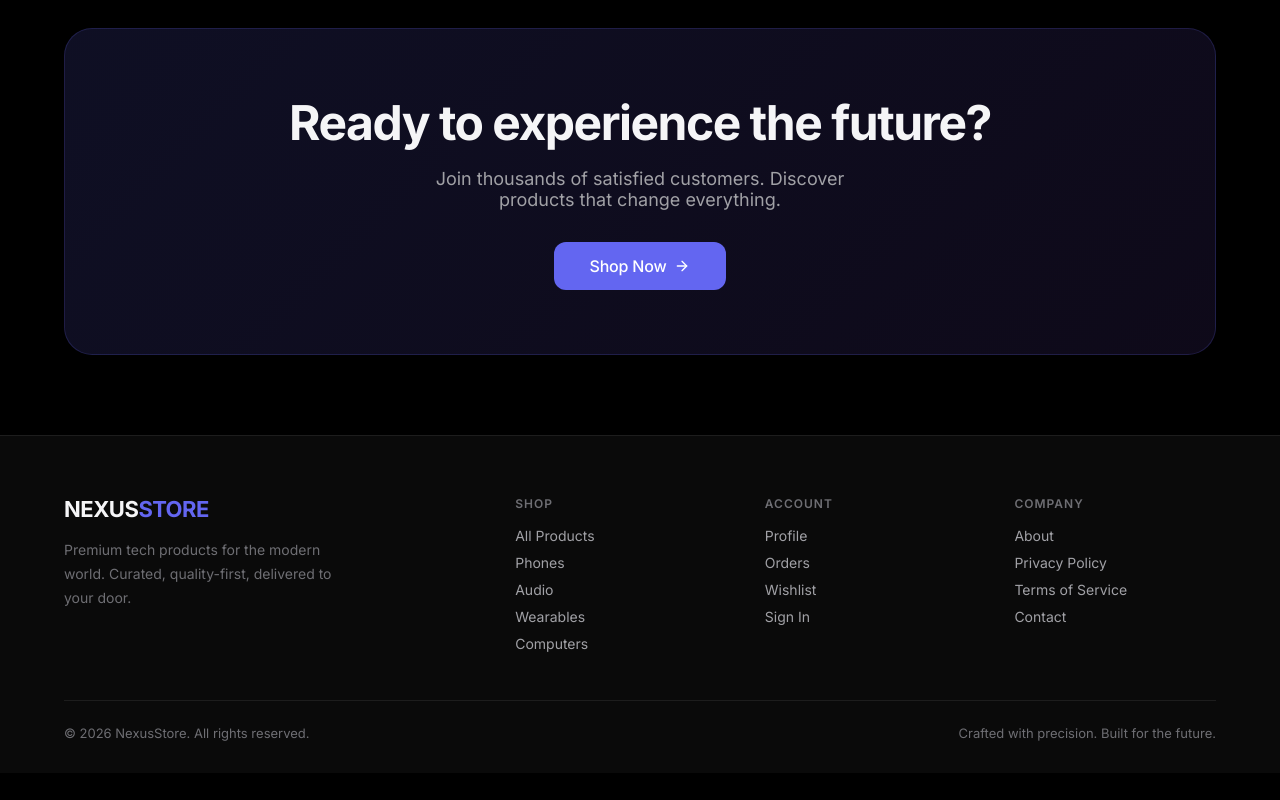
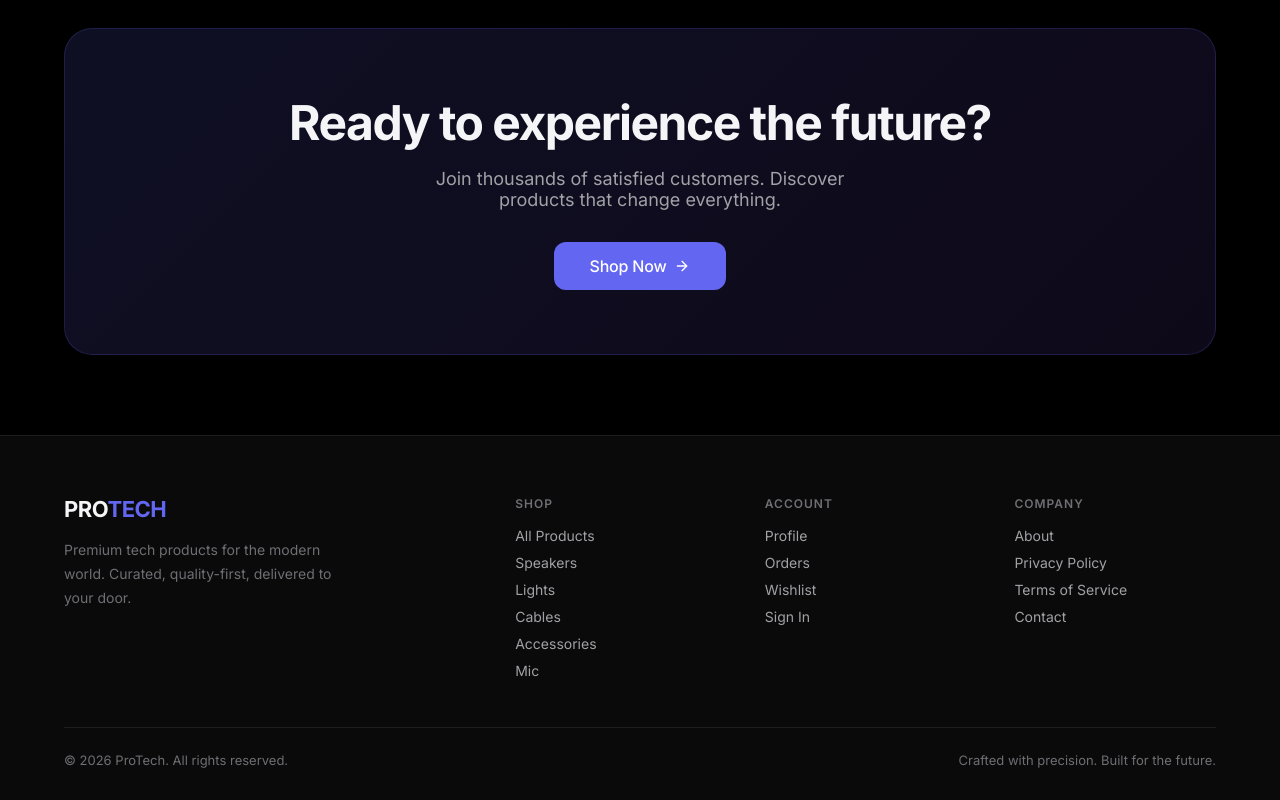
Before and after one commit to karthikraj02/max-frontend, a React (Create React App) app: page / in a window 1280 px wide. Shown: the part 1955-2755 px from the top of the page. Before the commit the page ends 2728 px from the top, so only its background shows below. Built offline with nearby package versions, Linux system fonts and the light colour scheme; no server answers.

Commit message:
Add files via upload

```diff
--- a/package.json
+++ b/package.json
@@ -1,5 +1,5 @@
 {
-  "name": "nexus-store-frontend",
+  "name": "protech-frontend",
   "version": "1.0.0",
   "private": true,
   "dependencies": {
--- a/public/index.html
+++ b/public/index.html
@@ -3,8 +3,8 @@
   <head>
     <meta charset="utf-8" />
     <meta name="viewport" content="width=device-width, initial-scale=1" />
-    <meta name="description" content="NexusStore - Premium Tech Marketplace" />
-    <title>NexusStore</title>
+    <meta name="description" content="ProTech - Premium Tech Marketplace" />
+    <title>ProTech</title>
     <script src="https://checkout.razorpay.com/v1/checkout.js"></script>
   </head>
   <body>
--- a/src/components/layout/Footer.js
+++ b/src/components/layout/Footer.js
@@ -4,7 +4,7 @@ import { Link } from 'react-router-dom';
 export default function Footer() {
   const year = new Date().getFullYear();
   const sections = [
-    { title: 'Shop', links: [{ label: 'All Products', to: '/products' }, { label: 'Phones', to: '/products?category=Phones' }, { label: 'Audio', to: '/products?category=Audio' }, { label: 'Wearables', to: '/products?category=Wearables' }, { label: 'Computers', to: '/products?category=Computers' }] },
+    { title: 'Shop', links: [{ label: 'All Products', to: '/products' }, { label: 'Speakers', to: '/products?category=Speakers' }, { label: 'Lights', to: '/products?category=Lights' }, { label: 'Cables', to: '/products?category=Cables' }, { label: 'Accessories', to: '/products?category=Accessories' }, { label: 'Mic', to: '/products?category=Mic' }] },
     { title: 'Account', links: [{ label: 'Profile', to: '/profile' }, { label: 'Orders', to: '/orders' }, { label: 'Wishlist', to: '/wishlist' }, { label: 'Sign In', to: '/login' }] },
     { title: 'Company', links: [{ label: 'About', to: '#' }, { label: 'Privacy Policy', to: '#' }, { label: 'Terms of Service', to: '#' }, { label: 'Contact', to: '#' }] },
   ];
@@ -16,7 +16,7 @@ export default function Footer() {
           {/* Brand */}
           <div>
             <div style={{ fontSize: 22, fontWeight: 700, letterSpacing: '-0.5px', marginBottom: 16 }}>
-              NEXUS<span style={{ color: 'var(--accent)' }}>STORE</span>
+              PRO<span style={{ color: 'var(--accent)' }}>TECH</span>
             </div>
             <p style={{ fontSize: 14, color: 'var(--text-tertiary)', lineHeight: 1.7, maxWidth: 280 }}>
               Premium tech products for the modern world. Curated, quality-first, delivered to your door.
@@ -36,7 +36,7 @@ export default function Footer() {
           ))}
         </div>
         <div style={{ borderTop: '1px solid var(--border)', paddingTop: 24, display: 'flex', justifyContent: 'space-between', alignItems: 'center', flexWrap: 'wrap', gap: 12 }}>
-          <p style={{ fontSize: 13, color: 'var(--text-tertiary)' }}>© {year} NexusStore. All rights reserved.</p>
+          <p style={{ fontSize: 13, color: 'var(--text-tertiary)' }}>© {year} ProTech. All rights reserved.</p>
           <p style={{ fontSize: 13, color: 'var(--text-tertiary)' }}>Crafted with precision. Built for the future.</p>
         </div>
       </div>
--- a/src/components/layout/Navbar.js
+++ b/src/components/layout/Navbar.js
@@ -62,10 +62,11 @@ export default function Navbar() {
 
   const navLinks = [
     { label: 'Products', to: '/products' },
-    { label: 'Phones', to: '/products?category=Phones' },
-    { label: 'Audio', to: '/products?category=Audio' },
-    { label: 'Wearables', to: '/products?category=Wearables' },
-    { label: 'Computers', to: '/products?category=Computers' },
+    { label: 'Speakers', to: '/products?category=Speakers' },
+    { label: 'Lights', to: '/products?category=Lights' },
+    { label: 'Cables', to: '/products?category=Cables' },
+    { label: 'Accessories', to: '/products?category=Accessories' },
+    { label: 'Mic', to: '/products?category=Mic' },
   ];
 
   return (
@@ -81,7 +82,7 @@ export default function Navbar() {
         <div style={{ maxWidth: 1200, margin: '0 auto', padding: '0 24px', height: '100%', display: 'flex', alignItems: 'center', justifyContent: 'space-between' }}>
           {/* Logo */}
           <Link to="/" style={{ fontSize: 20, fontWeight: 700, letterSpacing: '-0.5px', flexShrink: 0 }}>
-            NEXUS<span style={{ color: 'var(--accent)' }}>STORE</span>
+            PRO<span style={{ color: 'var(--accent)' }}>TECH</span>
           </Link>
 
           {/* Desktop Nav */}
--- a/src/pages/HomePage.js
+++ b/src/pages/HomePage.js
@@ -20,12 +20,13 @@ export default function HomePage() {
   }, []);
 
   const categories = [
-    { name: 'Phones', icon: '📱', color: '#6366f1' },
-    { name: 'Audio', icon: '🎧', color: '#8b5cf6' },
-    { name: 'Wearables', icon: '⌚', color: '#06b6d4' },
-    { name: 'Computers', icon: '💻', color: '#10b981' },
-    { name: 'Tablets', icon: '📲', color: '#f59e0b' },
-    { name: 'Accessories', icon: '🔌', color: '#ef4444' },
+    { name: 'Speakers', icon: '🔊', color: '#6366f1' },
+    { name: 'Lights', icon: '💡', color: '#8b5cf6' },
+    { name: 'Cables', icon: '🔌', color: '#06b6d4' },
+    { name: 'Accessories', icon: '⚙️', color: '#10b981' },
+    { name: 'Mic', icon: '🎙️', color: '#f59e0b' },
+    { name: 'Tablets', icon: '📲', color: '#ef4444' },
+    { name: 'Misc', icon: '📦', color: '#6366f1' },
   ];
 
   return (
--- a/src/pages/LoginPage.js
+++ b/src/pages/LoginPage.js
@@ -30,7 +30,7 @@ export default function LoginPage() {
     <div style={{ minHeight: '100vh', display: 'flex', alignItems: 'center', justifyContent: 'center', background: 'radial-gradient(ellipse 80% 60% at 50% 0%, rgba(99,102,241,0.1) 0%, transparent 60%), var(--bg-primary)', padding: '40px 24px' }}>
       <motion.div initial={{ opacity: 0, y: 24 }} animate={{ opacity: 1, y: 0 }} style={{ width: '100%', maxWidth: 400 }}>
         <div style={{ textAlign: 'center', marginBottom: 40 }}>
-          <Link to="/"><div style={{ fontSize: 24, fontWeight: 700, letterSpacing: '-0.5px', marginBottom: 8 }}>NEXUS<span style={{ color: 'var(--accent)' }}>STORE</span></div></Link>
+          <Link to="/"><div style={{ fontSize: 24, fontWeight: 700, letterSpacing: '-0.5px', marginBottom: 8 }}>PRO<span style={{ color: 'var(--accent)' }}>TECH</span></div></Link>
           <h1 style={{ fontSize: 28, fontWeight: 700 }}>Welcome back</h1>
           <p style={{ color: 'var(--text-secondary)', fontSize: 14, marginTop: 6 }}>Sign in to your account</p>
         </div>
--- a/src/pages/ProductsPage.js
+++ b/src/pages/ProductsPage.js
@@ -5,7 +5,7 @@ import { SlidersHorizontal, X, ChevronDown } from 'lucide-react';
 import { productAPI } from '../utils/api';
 import ProductCard from '../components/common/ProductCard';
 
-const CATEGORIES = ['All', 'Electronics', 'Audio', 'Wearables', 'Accessories', 'Computers', 'Phones', 'Tablets', 'Home'];
+const CATEGORIES = ['All', 'Lights', 'Cables', 'Accessories', 'Speakers', 'Mic', 'Home'];
 const SORT_OPTIONS = [
   { value: 'newest', label: 'Newest First' },
   { value: 'price-low', label: 'Price: Low to High' },
--- a/src/pages/RegisterPage.js
+++ b/src/pages/RegisterPage.js
@@ -51,9 +51,9 @@ export default function RegisterPage() {
     <div style={{ minHeight: '100vh', display: 'flex', alignItems: 'center', justifyContent: 'center', background: 'radial-gradient(ellipse 80% 60% at 50% 0%, rgba(99,102,241,0.1) 0%, transparent 60%), var(--bg-primary)', padding: '40px 24px' }}>
       <motion.div initial={{ opacity: 0, y: 24 }} animate={{ opacity: 1, y: 0 }} style={{ width: '100%', maxWidth: 400 }}>
         <div style={{ textAlign: 'center', marginBottom: 40 }}>
-          <Link to="/"><div style={{ fontSize: 24, fontWeight: 700, letterSpacing: '-0.5px', marginBottom: 8 }}>NEXUS<span style={{ color: 'var(--accent)' }}>STORE</span></div></Link>
+          <Link to="/"><div style={{ fontSize: 24, fontWeight: 700, letterSpacing: '-0.5px', marginBottom: 8 }}>PRO<span style={{ color: 'var(--accent)' }}>TECH</span></div></Link>
           <h1 style={{ fontSize: 28, fontWeight: 700 }}>{step === 1 ? 'Create account' : 'Verify email'}</h1>
-          <p style={{ color: 'var(--text-secondary)', fontSize: 14, marginTop: 6 }}>{step === 1 ? 'Join the NexusStore community' : `We sent a code to ${form.email}`}</p>
+          <p style={{ color: 'var(--text-secondary)', fontSize: 14, marginTop: 6 }}>{step === 1 ? 'Join the ProTech community' : `We sent a code to ${form.email}`}</p>
         </div>
         <div className="glass-card" style={{ padding: 32 }}>
           {step === 1 ? (
--- a/src/utils/api.js
+++ b/src/utils/api.js
@@ -1,7 +1,7 @@
 import axios from 'axios';
 
 const API = axios.create({
-  baseURL: process.env.REACT_APP_API_URL || 'https://max-backend-seven.vercel.app/api',
+  baseURL: 'http://localhost:5000/api',
   headers: { 'Content-Type': 'application/json' },
 });
 
```
